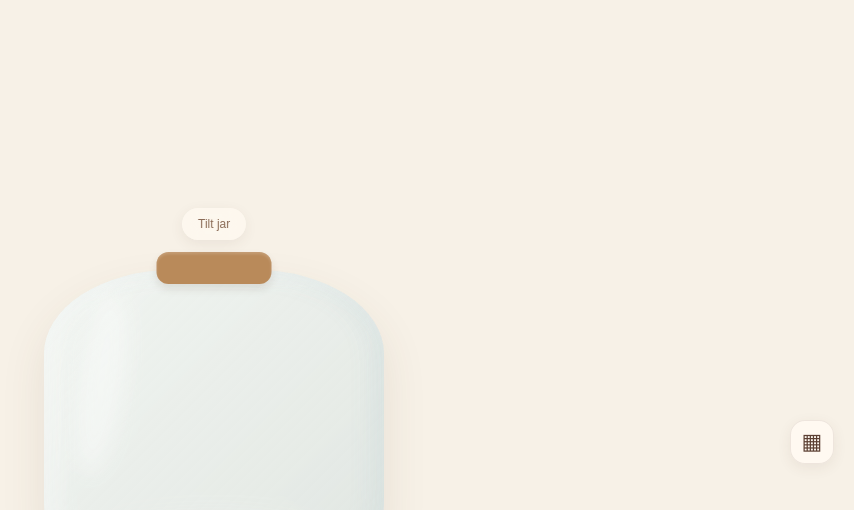
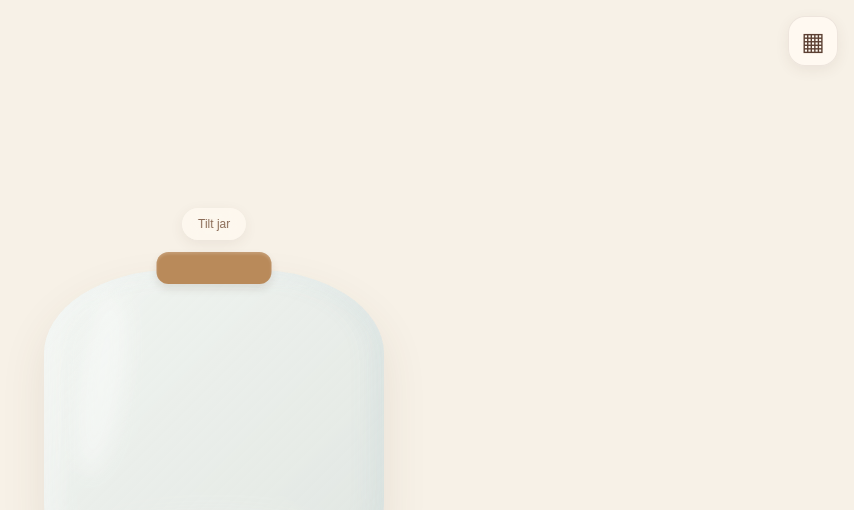
Before and after one commit to potahi24/jarbly, a React (Vite) app: page / in a window 1280 px wide. Shown: the top 510 px of the page, without its empty margins (426-1280 px from the left). Built offline with nearby package versions, Linux system fonts and the light colour scheme.

Commit message:
Adjust app layout and calendar button

```diff
--- a/src/index.css
+++ b/src/index.css
@@ -16,13 +16,14 @@ body {
   color: #5c4033;
 }
 
+
 .app {
   width: 100%;
   min-height: 100vh;
-
   display: flex;
-  align-items: center;
-  justify-content: center;
+  flex-direction: column;
+  align-items: stretch;
+  justify-content: flex-start;
 }
 
 /* JAR */
@@ -1118,21 +1119,27 @@ body {
   min-height: 100%;
 }
 
+
 .home-calendar-button {
   position: absolute;
-  top: 20px;
-  right: 20px;
-  z-index: 20;
-  width: 44px;
-  height: 44px;
+  top: 16px;
+  right: 16px;
+  z-index: 10;
+
+  width: 50px;
+  height: 50px;
+  padding: 0;
+
   display: flex;
   align-items: center;
   justify-content: center;
+
   border: 1px solid rgba(92, 64, 51, 0.1);
-  border-radius: 15px;
+  border-radius: 17px;
   background: rgba(255, 250, 242, 0.9);
   color: #5c4033;
-  font-size: 22px;
+
+  font-size: 25px;
   cursor: pointer;
   box-shadow: 0 4px 14px rgba(92, 64, 51, 0.08);
   transition: transform 0.2s ease, background 0.2s ease;
```
Also changed, not shown: public/jarbly-icon.svg.
